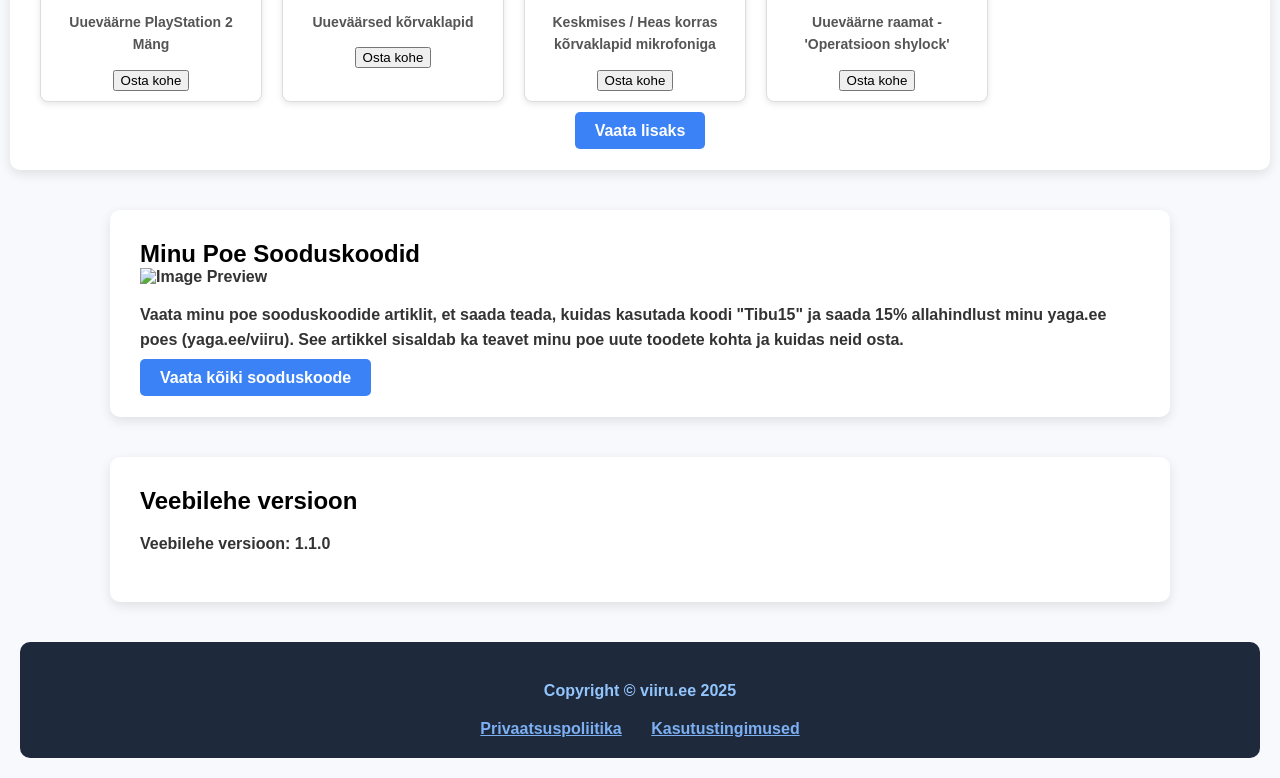
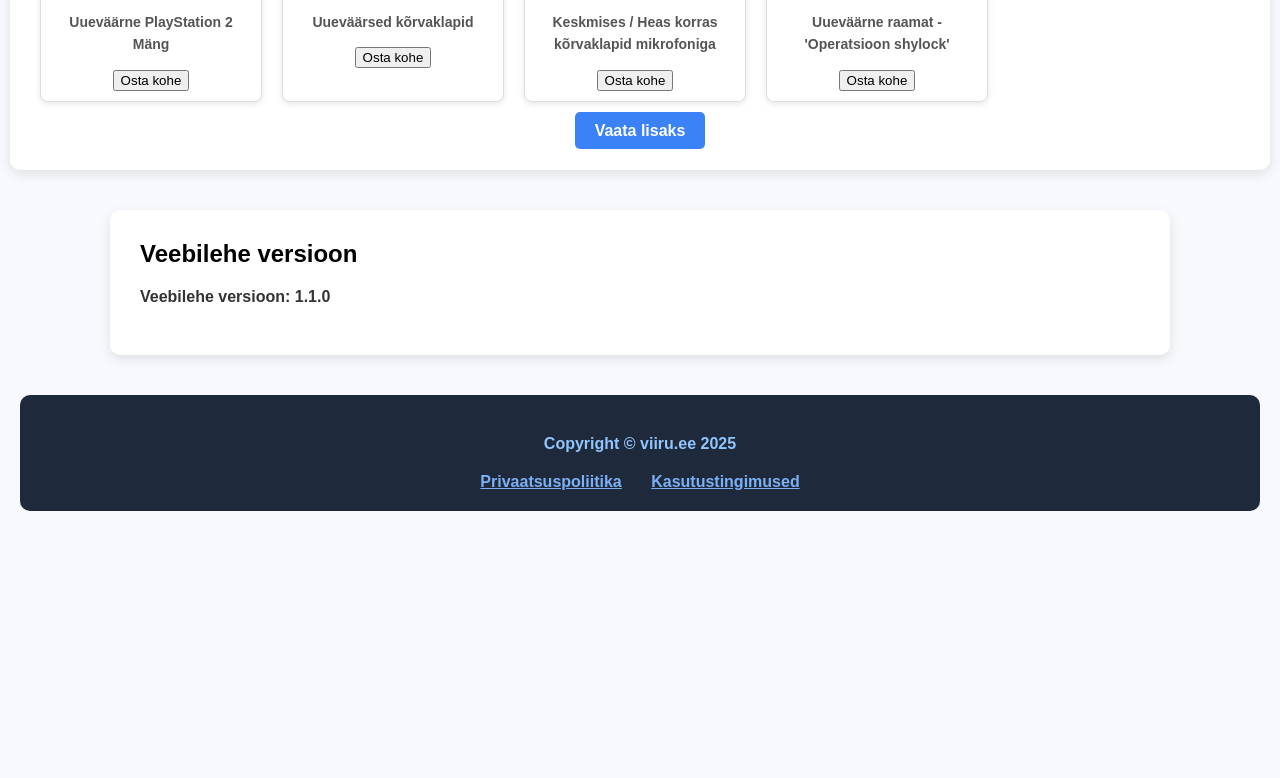
Before and after one commit to CallMeViiru/Viiru.ee, a plain HTML site: page index.html in a window 1280 px wide. Shown: the part 843-1621 px from the top of the page. After the commit the page ends 1374 px from the top, so only its background shows below. Drawn offline with Linux system fonts and the light colour scheme; a script that the page names is missing.

Commit message:
Update index.html

```diff
--- a/index.html
+++ b/index.html
@@ -128,30 +128,6 @@
 
 
 
-<section class="article-section">
-
-  <h2>Minu Poe Sooduskoodid</h2>
-
-  <div class="article-content">
-
-    <img src="Images/IMAGE" alt="Image Preview" class="article-thumb">
-
-    <p>
-
-      Vaata minu poe sooduskoodide artiklit, et saada teada, kuidas kasutada koodi "Tibu15" ja saada 15% allahindlust minu yaga.ee poes (yaga.ee/viiru).
-      See artikkel sisaldab ka teavet minu poe uute toodete kohta ja kuidas neid osta.
-
-
-    </p>
-
-    <a href="https://viiru.ee/Sooduskoodid" class="see-more-btn">Vaata kõiki sooduskoode</a>
-
-  </div>
-
-</section>
-
-
-
 
 
     <section class="textsection">
```
